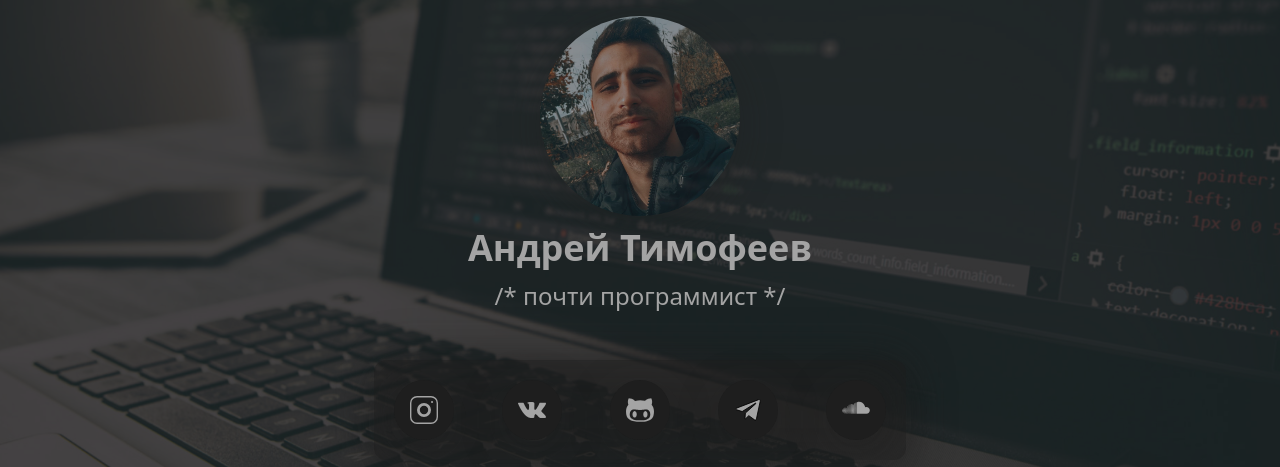
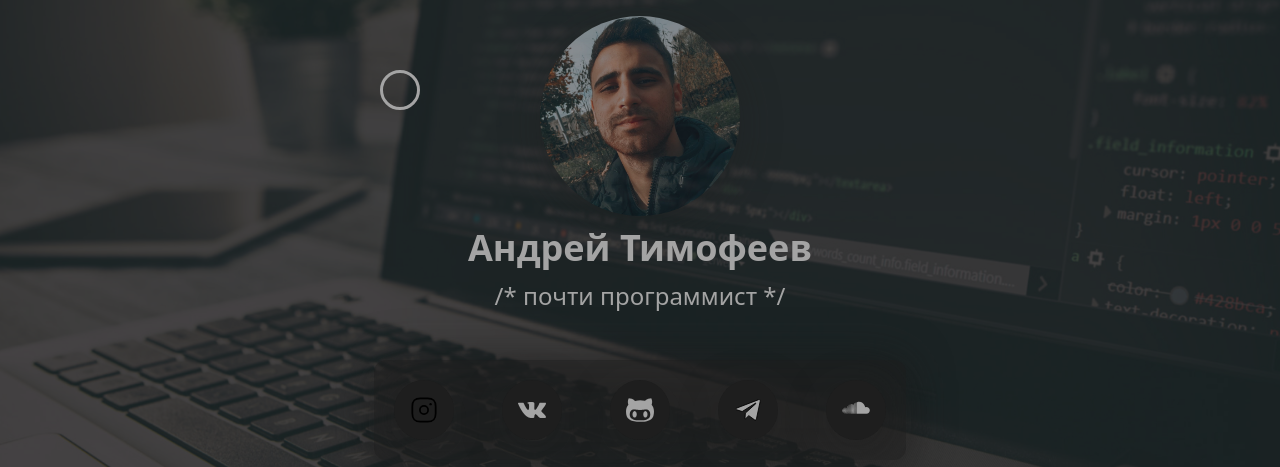
Before and after one commit to thetimick/thetimick-site, a Vue app: page / in a window 1280 px wide. Shown: the part 210-677 px from the top of the page. Built offline with nearby package versions, Linux system fonts and the light colour scheme.

Commit message:
Добавлен эффект курсора

```diff
--- a/index.html
+++ b/index.html
@@ -6,7 +6,7 @@
     <meta name="viewport" content="width=device-width, initial-scale=1.0" />
     <title>TheTimickRus</title>
   </head>
-  <body>
+  <body class="overflow-hidden">
     <div id="app"></div>
     <script type="module" src="/src/main.js"></script>
   </body>
--- a/src/App.vue
+++ b/src/App.vue
@@ -1,15 +1,12 @@
 <template>
-  <MainPage class="overflow-hidden"/>
+  <MainPage/>
 </template>
-
-
-
 
 <script>
  import MainPage from "./components/MainPage.vue";
 
  export default {
-   components: {MainPage},
+   components: { MainPage },
 
  }
 </script>
--- /dev/null
+++ b/src/circle.js
@@ -0,0 +1,45 @@
+export class Circle {
+    // Nested
+    static CircleType = Object.freeze({
+        normal: "normal",
+        dot: "dot"
+    });
+
+    // Props
+    mouseX = screen.width / 2
+    mouseY = screen.height / 2
+    x = 0
+    y = 0
+    size = 40
+    circleType = Circle.CircleType.normal
+
+    // Methods
+    updatePositionForEvent(pageX, pageY) {
+        this.mouseX = pageX
+        this.mouseY = pageY
+    }
+
+    updatePositionForInterval() {
+        this.x += (this.mouseX - this.x) / 3;
+        this.y += (this.mouseY - this.y) / 3;
+    }
+
+    setType(type, circle) {
+        if (this.circleType === type) {
+            return
+        }
+        this.circleType = type
+        switch (this.circleType) {
+            case Circle.CircleType.normal:
+                this.size = 40
+                circle.style.background = 'none'
+                break
+            case Circle.CircleType.dot:
+                this.size = 12
+                circle.style.background = '#A4A4A4'
+                break
+        }
+        circle.style.width = `${this.size}px`
+        circle.style.height = `${this.size}px`
+    }
+}
--- a/src/components/AppIcon.vue
+++ b/src/components/AppIcon.vue
@@ -37,12 +37,12 @@
      c-4.1-21.6,0.5-42.7,2.5-64c0.1-1.6,1.7-3,2.6-4.6c0.7,1.5,1.8,3,2,4.6C30.8,239.6,32.5,253.8,34.3,268.1z"/>
     <path d="M14.2,268.1c-1.5,9.2-2.9,18.2-4.4,27.2c-0.1,0.8-1.4,1.5-2.1,2.2C7,296.7,6,296,5.8,295c-4-18.1-3.7-36.3,0-54.4
      c0.2-0.9,1.3-1.6,2-2.4c0.7,0.8,1.8,1.5,2,2.4C11.4,249.8,12.8,259,14.2,268.1z"/></g></svg>
-    <svg v-if="this.name === 'instagram'"  viewBox="0 0 20 20" fill="none" xmlns="http://www.w3.org/2000/svg">
-      <rect x="0.5" y="0.5" width="19" height="19" rx="4.5" stroke="#A4A4A4"/>
-      <circle cx="10" cy="10" r="4" stroke="#A4A4A4" stroke-width="2"/>
-      <circle cx="15.75" cy="4.25" r="0.75" fill="#A4A4A4"/>
+    <svg v-if="this.name === 'instagram'" viewBox="0 0 24 24" fill="none" xmlns="http://www.w3.org/2000/svg">
+      <path d="M9 22H15C20 22 22 20 22 15V9C22 4 20 2 15 2H9C4 2 2 4 2 9V15C2 20 4 22 9 22Z" stroke="#A4A4A4" stroke-width="1.5" stroke-linecap="round" stroke-linejoin="round"/>
+      <path d="M12 15.5C13.933 15.5 15.5 13.933 15.5 12C15.5 10.067 13.933 8.5 12 8.5C10.067 8.5 8.5 10.067 8.5 12C8.5 13.933 10.067 15.5 12 15.5Z" stroke="#A4A4A4" stroke-width="1.5" stroke-linecap="round" stroke-linejoin="round"/>
+      <path d="M17.6361 7H17.6477" stroke="#A4A4A4" stroke-width="2" stroke-linecap="round" stroke-linejoin="round"/>
     </svg>
-    <svg v-if="this.name === 'vk'" version="1.1"  id="Capa_1"  xmlns="http://www.w3.org/2000/svg" x="0px" y="0px"
+    <svg v-if="this.name === 'vk'"   id="Capa_1"  xmlns="http://www.w3.org/2000/svg" x="0px" y="0px"
          viewBox="0 0 548.358 548.358" style="enable-background:new 0 0 548.358 548.358;"
          xml:space="preserve">
 <g>
@@ -79,7 +79,7 @@
 		C546.782,404.25,546.115,401.725,545.451,400.298z"/>
 </g>
 </svg>
-    <svg v-if="this.name === 'github'" version="1.1" id="Capa_1" xmlns="http://www.w3.org/2000/svg" x="0px" y="0px"
+    <svg v-if="this.name === 'github'"  id="Capa_1" xmlns="http://www.w3.org/2000/svg" x="0px" y="0px"
          viewBox="0 0 475.084 475.084" style="enable-background:new 0 0 475.084 475.084;"
          xml:space="preserve">
 <g>
@@ -131,7 +131,6 @@
 </template>
 
 <script>
-
 export default {
   name: "AppIcon",
   components: {},
@@ -164,8 +163,9 @@ export default {
 <style scoped>
 .app-icon svg {
   @apply w-full h-full;
-  & path {
-    @apply stroke-current;
-  }
+}
+
+.app-icon svg path {
+  @apply stroke-current;
 }
 </style>
--- a/src/components/MainPage.vue
+++ b/src/components/MainPage.vue
@@ -1,18 +1,21 @@
 <template>
-  <div class="h-mobile sm:min-h-screen  flex flex-col">
-    <div class="absolute h-full w-full opacity-80 bg-main"></div>
+  <div class="h-mobile sm:min-h-screen flex flex-col">
+    <div class="absolute h-full w-full opacity-80 bg-main"/>
     <img
       src="../assets/img/main-background.jpg"
       height="1080"
       width="1920"
-        class="absolute h-full w-full -z-10 object-cover"
-    />
+      class="absolute h-full w-full -z-10 object-cover unselectable"
+      alt=""/>
+
+    <div id="circle" ref="circle" class="circle" />
+
     <header class="sticky top-0 flex sm:px-16 relative justify-center sm:justify-start h-16 sm:h-24 items-center">
       <div class="absolute left-0 h-full w-full bg-main drop-shadow-black opacity-50"></div>
       <div class="absolute left-0 h-full w-full bg-main blur-xl opacity-50"></div>
-      <div class="flex items-center gap-5 z-10">
+      <div id="logoAndTitle" class="flex items-center gap-5 z-10">
         <AppIcon name="logo" class="w-10 h-10 sm:w-16 sm:h-16 logo"/>
-        <span class="text-2xl sm:text-4xl text-main font-bold">TheTimickRus</span>
+        <span class="text-2xl sm:text-4xl text-main font-bold unselectable">TheTimickRus</span>
       </div>
     </header>
     <div class="container flex-1 flex justify-center mx-auto">
@@ -24,14 +27,14 @@
                 <img
                   class="z-100 object-cover h-[140px] rounded-full w-[140px] sm:w-[200px] sm:h-[200px]"
                   src="../assets/img/developer-photo.jpg"
-                />
+                  alt=""/>
               </div>
             </div>
             <div class="flex flex-col text-center z-10 gap-3">
-              <div class="sm:text-4xl text-2xl text-main font-bold">
+              <div class="sm:text-4xl text-2xl text-main font-bold unselectable display: block">
                 Андрей Тимофеев
               </div>
-              <div class="text-main text-lg sm:text-2xl ">
+              <div class="text-main text-lg sm:text-2xl unselectable">
                 /* почти программист */
               </div>
             </div>
@@ -47,7 +50,7 @@
                 />
               </div>
             </a>
-            <a href="https://vk.com/thetimickrus" target="_blank">
+            <a id="firstIcon" href="https://vk.com/thetimickrus" target="_blank">
               <div class="social-circle">
                 <AppIcon
                   name="vk"
@@ -85,12 +88,78 @@
     </div>
   </div>
 </template>
+
 <script>
-
 import AppIcon from "./AppIcon.vue";
+import {Circle} from "../circle.js";
 
 export default {
   components: {AppIcon},
-  name: "MainPage"
+  name: "MainPage",
+  data() {
+    return {
+      circle: new Circle()
+    }
+  },
+  methods: {
+    configureCircle() {
+      this.circleInterval()
+
+      document.addEventListener(`mousemove`, this.mouseMoveEvent)
+      document.addEventListener(`mouseover`, this.mouseOverEvent)
+      document.addEventListener(`mouseout`, this.mouseOutEvent)
+      document.addEventListener('mouseup', this.mouseUpEvent)
+      document.addEventListener('mousedown', this.mouseDownEvent)
+
+      document.body.addEventListener("mouseleave", ev => { this.$refs.circle.style.opacity = '0' })
+      document.body.addEventListener("mouseenter", ev => { this.$refs.circle.style.opacity = '1' })
+    },
+    circleInterval() {
+      setInterval(_ => {
+        this.circle.updatePositionForInterval();
+
+        this.$refs.circle.style.left = `${this.circle.x}px`;
+        this.$refs.circle.style.top = `${this.circle.y}px`;
+      }, 20)
+    },
+    checkElements(e) {
+      return (
+        e.target.classList.contains('social-circle') ||
+        e.target.classList.contains('text-main') ||
+        e.target.classList.contains('object-cover') ||
+        e.target.id === 'logoAndTitle' ||
+        e.target.tagName === 'path' ||
+        e.target.tagName === 'svg'
+      )
+    },
+    mouseMoveEvent(e) {
+      this.circle.updatePositionForEvent(e.pageX, e.pageY)
+    },
+    mouseOverEvent(e) {
+      if (this.checkElements(e)) {
+        this.circle.setType(Circle.CircleType.dot, this.$refs.circle)
+      }
+    },
+    mouseOutEvent() {
+      this.circle.setType(Circle.CircleType.normal, this.$refs.circle)
+    },
+    mouseDownEvent() {
+      if (this.circle.circleType === Circle.CircleType.dot) {
+        return
+      }
+      this.circle.setType(Circle.CircleType.dot, this.$refs.circle)
+    },
+    mouseUpEvent(e) {
+      if (this.circle.circleType === Circle.CircleType.normal || this.checkElements(e)) {
+        return
+      }
+      this.circle.setType(Circle.CircleType.normal, this.$refs.circle)
+    }
+  },
+  mounted() {
+    if (!navigator.userAgent.includes('mobile')) {
+      this.configureCircle()
+    }
+  }
 }
 </script>
--- a/src/style.css
+++ b/src/style.css
@@ -7,6 +7,15 @@
 }
 
 @layer components {
+  /* Запрет копирования и выделения текста */
+  .unselectable {
+    -webkit-user-select: none;
+    -webkit-touch-callout: none;
+    -moz-user-select: none;
+    -ms-user-select: none;
+    user-select: none;
+  }
+
   .row {
     @apply px-4
   }
@@ -16,12 +25,28 @@
   .social-circle:hover  {
     @apply scale-125
   }
+
   .social-icon {
-    @apply sm:w-7  sm:h-7 fill-main w-5 h-5;
+    @apply duration-300 sm:w-7 sm:h-7 fill-main w-5 h-5;
   }
   .logo {
     animation: logo-rotation 5s infinite;
   }
+  .circle {
+    content: '';
+    position: absolute;
+    border: solid 3px #A4A4A4;
+    transform: translate(-50%, -50%);
+    width: 40px;
+    height: 40px;
+    pointer-events: none;
+    border-radius: 50%;
+    z-index: 90;
+    transition-duration: 250ms;
+    transition-property: width, height, opacity, background;
+    opacity: 0;
+  }
+
   @keyframes logo-rotation {
     0% { transform:rotate(0deg)}
     25% { transform:rotate(90deg)}
```
Also changed, not shown: src/assets/img/instagram.svg (added). Lines whose indentation alone changed are shown as unchanged.
